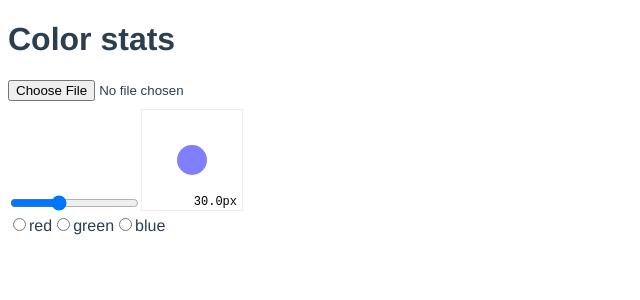
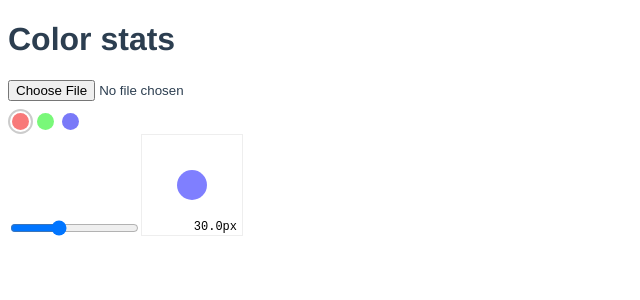
Before and after one commit to tapioca24/color-stats, a Vue app: page / in a window 1280 px wide. Shown: the top 300 px of the page, without its empty margins (0-640 px from the left). Built offline with nearby package versions, Linux system fonts and the light colour scheme.

Commit message:
チャンネル選択のコンポーネントを修正

```diff
--- a/src/App.vue
+++ b/src/App.vue
@@ -3,8 +3,8 @@
     <h1>Color stats</h1>
     <div class="controls">
       <CsUpload @change="onChangeFile" />
+      <CsChannelSelect v-model="channel" />
       <CsRadiusSlider @change="onChangeRadius" />
-      <CsChannelRadio :channel="channel" @update:channel="onUpdateChannel" />
       <button v-if="dataURL" @click="reset">reset</button>
     </div>
     <div v-if="dataURL">
@@ -42,7 +42,7 @@ import { ColorStats } from "@/types";
 
 import CsUpload from "@/components/CsUpload.vue";
 import CsRadiusSlider from "@/components/CsRadiusSlider.vue";
-import CsChannelRadio from "@/components/CsChannelRadio.vue";
+import CsChannelSelect from "@/components/CsChannelSelect.vue";
 import CsImage from "@/components/CsImage.vue";
 import CsScatter from "@/components/CsScatter.vue";
 
@@ -50,7 +50,7 @@ import CsScatter from "@/components/CsScatter.vue";
   components: {
     CsUpload,
     CsRadiusSlider,
-    CsChannelRadio,
+    CsChannelSelect,
     CsImage,
     CsScatter
   }
@@ -58,7 +58,8 @@ import CsScatter from "@/components/CsScatter.vue";
 export default class App extends Vue {
   dataURL = "";
   radius = 30;
-  channel = ColorStats.Channel.Red;
+
+  channel: ColorStats.Channel = "red";
   pixelColors: ColorStats.PixelColor[] = [];
 
   get decimatedPixelColors() {
@@ -168,11 +169,6 @@ export default class App extends Vue {
     this.radius = radius;
   }
 
-  onUpdateChannel(channel: ColorStats.Channel) {
-    console.log(channel);
-    this.channel = channel;
-  }
-
   onSelected(pixelColors: ColorStats.PixelColor[]) {
     this.pixelColors = pixelColors;
   }
--- a/src/components/CsChannelRadio.vue
+++ b/src/components/CsChannelRadio.vue
@@ -1,18 +1,75 @@
 <template>
-  <div class="cs-channel-select">
-    <input type="radio" name="channel" id="channel-red" value="red" />
-    <label for="channel-red">red</label>
-    <input type="radio" name="channel" id="channel-green" value="green" />
-    <label for="channel-green">green</label>
-    <input type="radio" name="channel" id="channel-blue" value="blue" />
-    <label for="channel-blue">blue</label>
+  <div class="cs-channel-radio" :class="{ checked }">
+    <input type="radio" :name="name" :value="label" />
+    <div class="ui" @click="onClick">
+      <div class="inner" :style="style"></div>
+    </div>
   </div>
 </template>
 
 <script lang="ts">
-import { Vue, Component, PropSync } from "vue-property-decorator";
+import { Vue, Component, Prop, Emit } from "vue-property-decorator";
 
-export default class CsChannelSelect extends Vue {
-  @PropSync("channel", { type: String }) syncedChannel!: string;
+@Component
+export default class CsChannelRadio extends Vue {
+  @Prop({ type: String, required: true }) readonly name!: string;
+  @Prop({ type: String, required: true }) readonly label!: string;
+  @Prop({ type: String, required: true }) readonly value!: string;
+
+  @Emit()
+  input(value: string) {}
+
+  onClick() {
+    this.input(this.label);
+  }
+
+  get checked() {
+    return this.label === this.value;
+  }
+
+  get color() {
+    switch (this.label) {
+      case "red":
+        return "#f87979";
+      case "green":
+        return "#79f879";
+      case "blue":
+        return "#7979f8";
+      default:
+        return "#aaa";
+    }
+  }
+
+  get style() {
+    return {
+      background: this.color
+    };
+  }
 }
 </script>
+
+<style lang="scss" scoped>
+.cs-channel-radio {
+  input {
+    display: none;
+  }
+  .ui {
+    display: flex;
+    align-items: center;
+    justify-content: center;
+    box-sizing: border-box;
+    width: 25px;
+    height: 25px;
+    border-radius: 50%;
+    .inner {
+      width: 17px;
+      height: 17px;
+      border-radius: 50%;
+    }
+  }
+
+  &.checked .ui {
+    border: 2px solid #ccc;
+  }
+}
+</style>
--- /dev/null
+++ b/src/components/CsChannelSelect.vue
@@ -0,0 +1,39 @@
+<template>
+  <div class="cs-channel-select">
+    <CsChannelRadio name="channel" label="red" v-model="localValue" />
+    <CsChannelRadio name="channel" label="green" v-model="localValue" />
+    <CsChannelRadio name="channel" label="blue" v-model="localValue" />
+  </div>
+</template>
+
+<script lang="ts">
+import { Vue, Component, Prop, Emit } from "vue-property-decorator";
+import CsChannelRadio from "@/components/CsChannelRadio.vue";
+
+@Component({
+  components: {
+    CsChannelRadio
+  }
+})
+export default class CsChannelSelect extends Vue {
+  @Prop({ type: String, required: true }) readonly value!: string;
+
+  @Emit()
+  input(value: string) {}
+
+  get localValue() {
+    return this.value;
+  }
+
+  set localValue(value: string) {
+    this.input(value);
+  }
+}
+</script>
+
+<style lang="scss" scoped>
+.cs-channel-select {
+  display: flex;
+  align-items: center;
+}
+</style>
--- a/src/types/index.ts
+++ b/src/types/index.ts
@@ -23,9 +23,5 @@ export namespace ColorStats {
     y: ChartAxisInfo;
   }
 
-  export enum Channel {
-    Red = "red",
-    Green = "green",
-    Blue = "blue"
-  }
+  export type Channel = "red" | "green" | "blue";
 }
```
